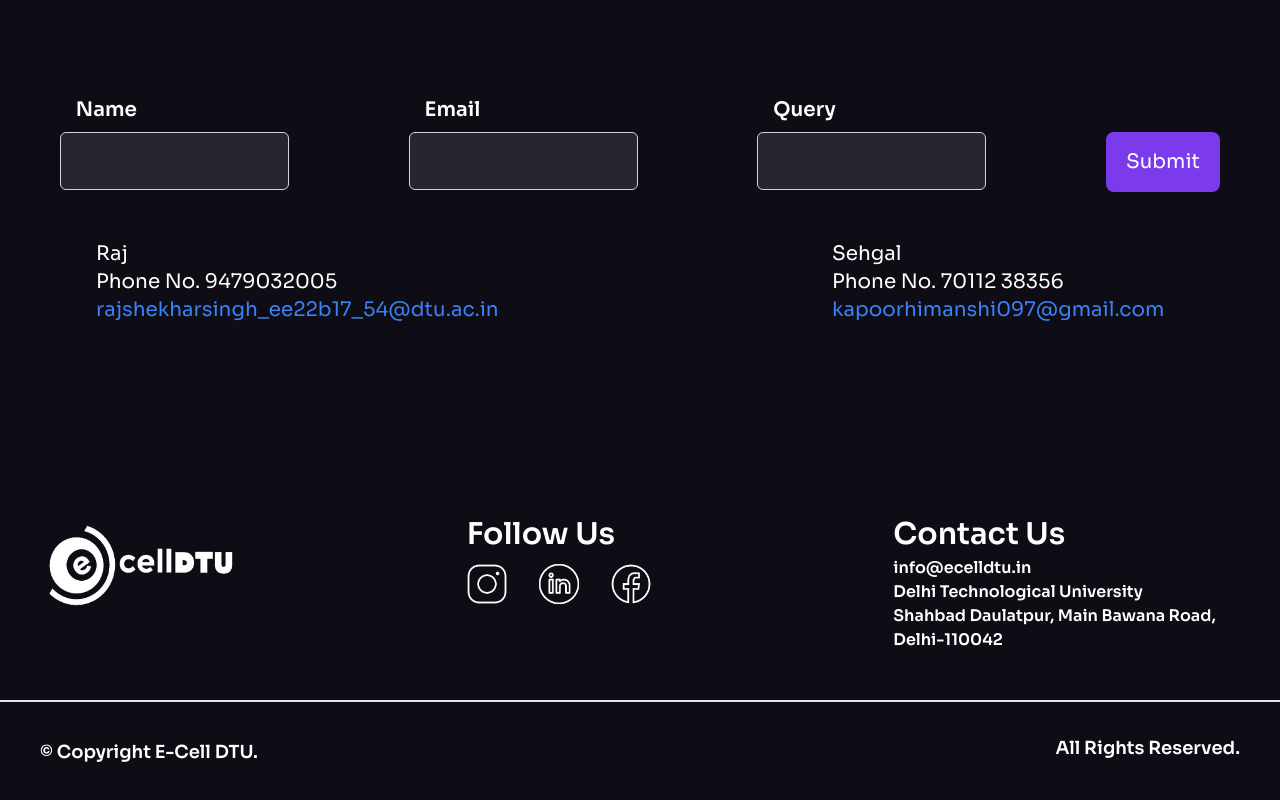
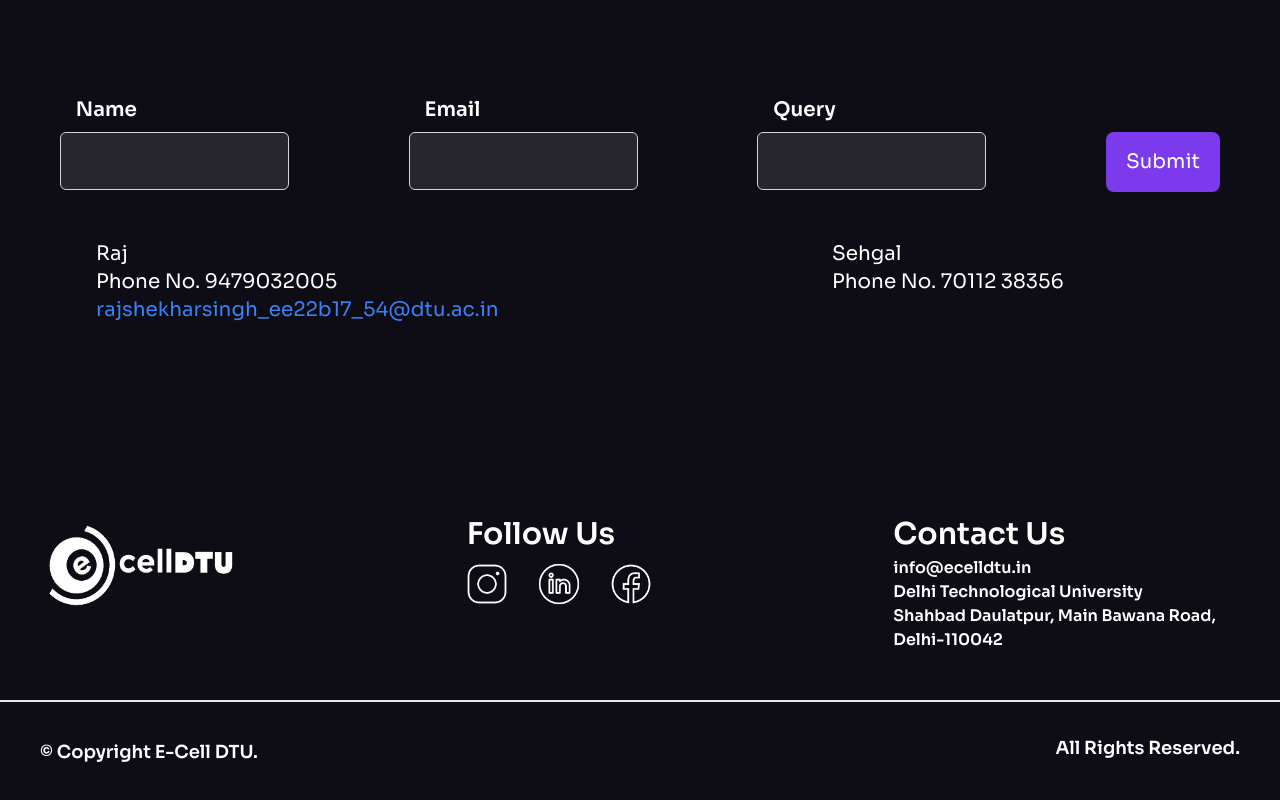
Before and after one commit to ecelldtu/sw2024, a React (Vite) app: page / in a window 1280 px wide. Shown: the part 9729-10529 px from the top of the page. Built offline with nearby package versions, Linux system fonts and the light colour scheme.

Commit message:
Update Contact.jsx

```diff
--- a/src/components/Contact.jsx
+++ b/src/components/Contact.jsx
@@ -76,7 +76,7 @@ const ForgotPasswordForm = () => {
                             <p className="mb-2 text-xl mx-12 md:mx-24">
                                 Sehgal<br />
                                 Phone No. 70112 38356<br />
-                                <a href="mailto:kapoorhimanshi097@gmail.com" className="text-blue-500">kapoorhimanshi097@gmail.com</a>
+                                {/* <a href="mailto:kapoorhimanshi097@gmail.com" className="text-blue-500">kapoorhimanshi097@gmail.com</a> */}
                             </p>
                         </div>
                     </div>
```
